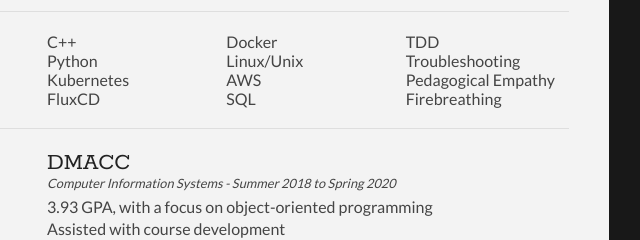
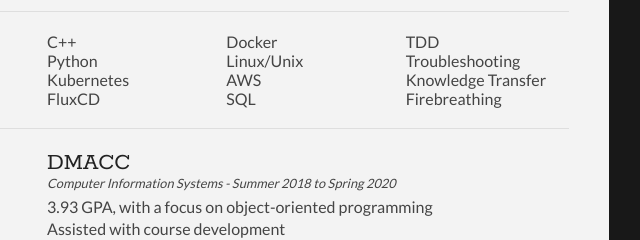
Before and after one commit to mdaydevelopment/html-resume-public, a plain HTML site: page index.html in a window 1280 px wide. Shown: the part 882-1122 px from the top of the page, 431-1071 px from the left. Drawn offline with Linux system fonts and the light colour scheme.

Commit message:
update key skills

```diff
--- a/index.html
+++ b/index.html
@@ -168,7 +168,7 @@
                         <li>SQL</li>
                         <li>TDD</li>
                         <li>Troubleshooting</li>
-                        <li>Pedagogical Empathy</li>
+                        <li>Knowledge Transfer</li>
                         <li>Firebreathing</li>
                     </ul>
                 </div>
```
